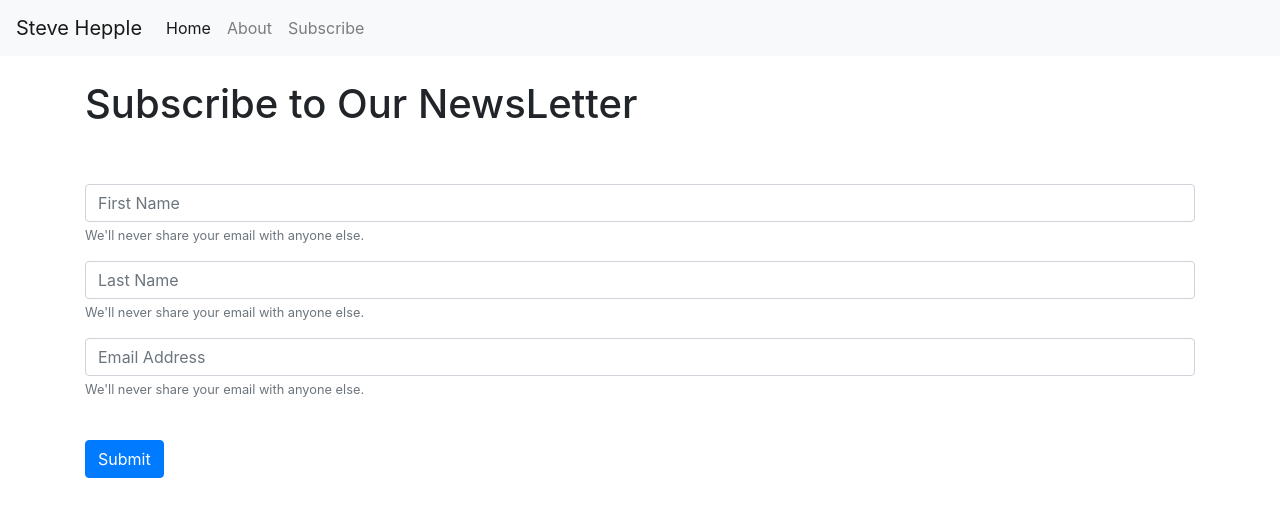
After one commit to unionjak/my_flask, a Flask app: page /subscribe in a window 1280 px wide. The commit adds this page. Shown: the top 517 px of the page. Run offline with Flask 2, Linux system fonts and the light colour scheme; some libraries are stand-ins or nearby versions.

Commit message:
further along..

```diff
--- a/app.py
+++ b/app.py
@@ -1,4 +1,4 @@
-from flask import Flask, render_template
+from flask import Flask, render_template, request
 
 app = Flask(__name__)
 
@@ -14,3 +14,16 @@ def about():
     title = "About Steve Hepple"
     names = ["john", "mary", "wes", "sally"]
     return render_template("about.html", names=names, title=title)
+
+@app.route('/subscribe')
+def subscribe():
+    title = "Subscribe To Our NewsLetter"
+    return render_template("subscribe.html", title=title)
+#the code below, note the methods=post...that is because we are posting this to a form.
+@app.route('/form', methods=["POST"])
+def form():
+    first_name = request.form.get("first_name")
+    last_name = request.form.get("last_name")
+    email = request.form.get("email")
+    title = "Thank you, Kindly..."
+    return render_template("form.html", title=title, first_name=first_name, last_name=last_name, email=email)
--- a/templates/base.html
+++ b/templates/base.html
@@ -15,7 +15,7 @@
   </head>
   <body>
     <nav class="navbar navbar-expand-lg navbar-light bg-light">
-  <a class="navbar-brand" href="/">Steve Hepple</a>
+  <a class="navbar-brand" href="{{ url_for('index')}}">Steve Hepple</a>
   <button class="navbar-toggler" type="button" data-toggle="collapse" data-target="#navbarSupportedContent" aria-controls="navbarSupportedContent" aria-expanded="false" aria-label="Toggle navigation">
     <span class="navbar-toggler-icon"></span>
   </button>
@@ -23,10 +23,13 @@
   <div class="collapse navbar-collapse" id="navbarSupportedContent">
     <ul class="navbar-nav mr-auto">
       <li class="nav-item active">
-        <a class="nav-link" href="/">Home <span class="sr-only">(current)</span></a>
+        <a class="nav-link" href="{{ url_for('index')}}">Home <span class="sr-only">(current)</span></a>
       </li>
       <li class="nav-item">
-        <a class="nav-link" href="/about">About</a>
+        <a class="nav-link" href="{{ url_for('about')}}">About</a>
+      </li>
+      <li class="nav-item">
+        <a class="nav-link" href="{{ url_for('subscribe')}}">Subscribe</a>
       </li>
 
 
@@ -34,6 +37,7 @@
 
   </div>
 </nav>
+<br/>
 {% block content %}
 
 {% endblock %}
--- /dev/null
+++ b/templates/subscribe.html
@@ -0,0 +1,35 @@
+{% extends 'base.html' %}
+
+{% block title %}{{title}}{% endblock %}
+
+
+
+{% block content%}
+    <div class="container">
+      <h1>Subscribe to Our NewsLetter</h1>
+      <br/><br/>
+
+  <form action="/form" method="POST">
+  <div class="form-group">
+
+    <input type="text" class="form-control" id="exampleInputEmail1" aria-describedby="emailHelp" placeholder="First Name" name='first_name'>
+    <small id="emailHelp" class="form-text text-muted">We'll never share your email with anyone else.</small>
+  </div>
+  <div class="form-group">
+
+    <input type="text" class="form-control" id="exampleInputEmail1" aria-describedby="emailHelp"placeholder="Last Name" name='last_name' >
+    <small id="emailHelp" class="form-text text-muted">We'll never share your email with anyone else.</small>
+  </div>
+  <div class="form-group">
+
+    <input type="email" class="form-control" id="exampleInputEmail1" aria-describedby="emailHelp" placeholder="Email Address" name='email'>
+    <small id="emailHelp" class="form-text text-muted">We'll never share your email with anyone else.</small>
+  </div>
+
+  <br/>
+  <button type="submit" class="btn btn-primary">Submit</button>
+</form>
+
+    </div>
+
+{% endblock %}
```
Also changed, not shown: templates/form.html (added, +15 -0 lines).
